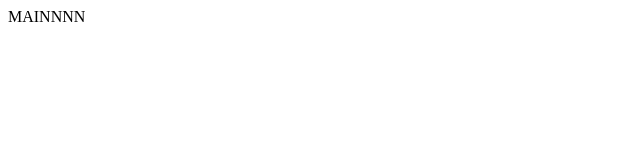
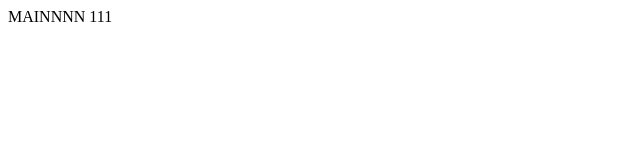
Before and after one commit to Ir-ra/new-test1, a plain HTML site: page index.html in a window 1280 px wide. Shown: the full height of the page, 0-640 px from the left. Drawn offline with Linux system fonts and the light colour scheme.

Commit message:
Update index.html

```diff
--- a/index.html
+++ b/index.html
@@ -8,7 +8,7 @@
 </head>
 <body>
   <header></header>
-  <main>MAINNNN</main>
+  <main>MAINNNN 111</main>
   <footer></footer>
 </body>
 </html>
```
